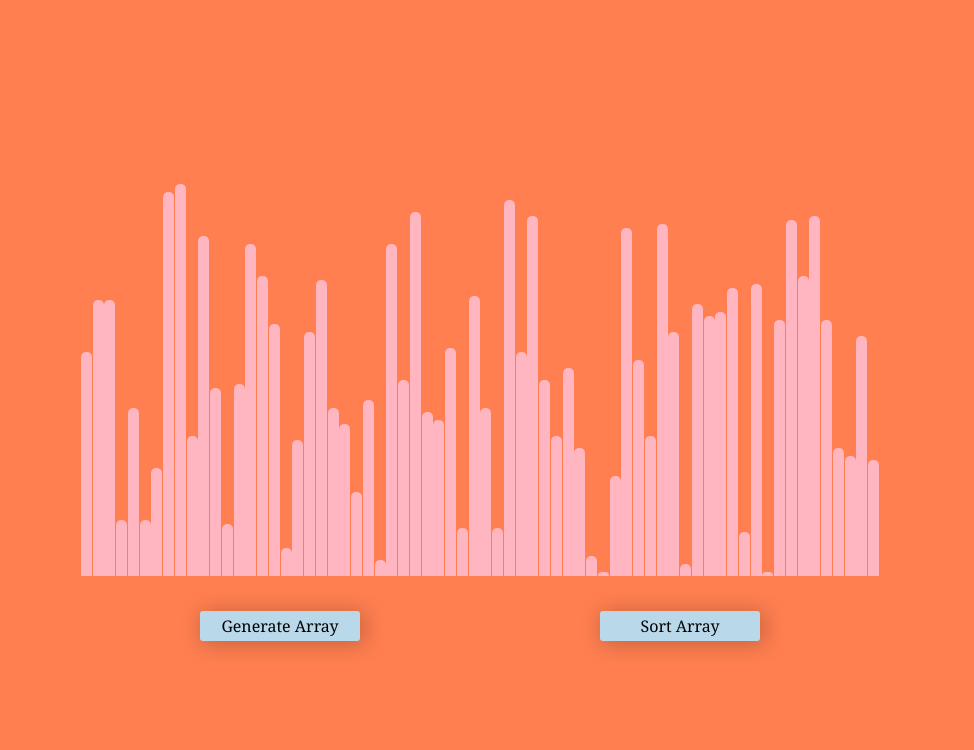
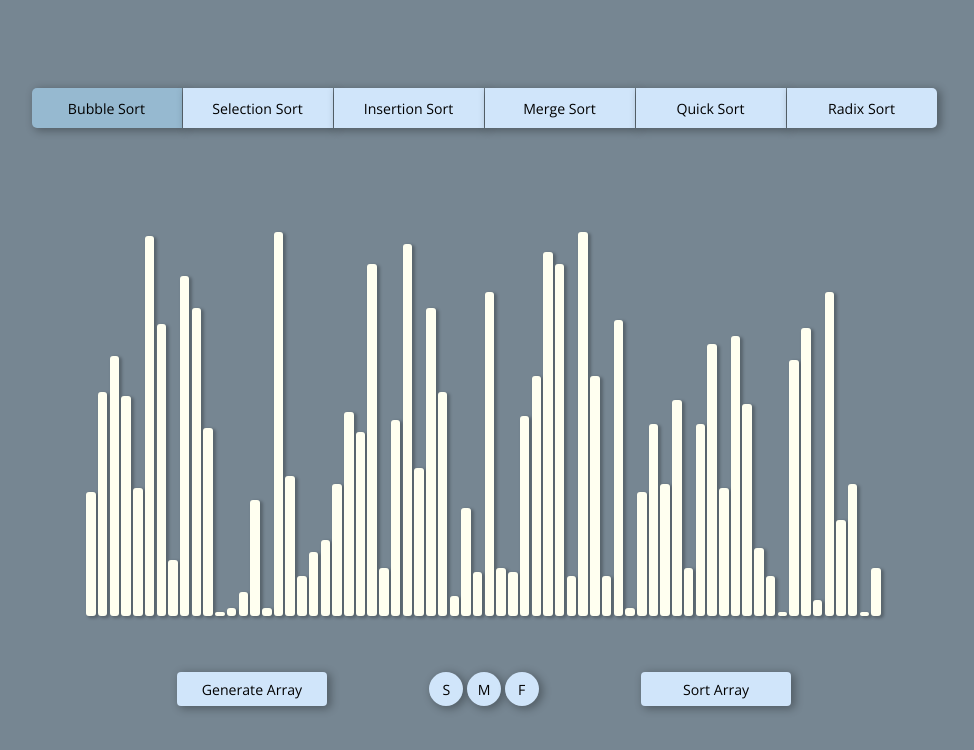
Before and after one commit to Cesar-Mejia/Algorithm-Visualizer, a plain HTML site: page index.html in a window 1280 px wide. Both pictures are taken after a click on the button "Generate Array". Shown: the whole page, without its empty margins (156-1130 px from the left). Drawn offline with nearby package versions, Linux system fonts and the light colour scheme.

Commit message:
Add files via upload

```diff
--- /dev/null
+++ b/algorithms.js
@@ -0,0 +1,46 @@
+export const bubbleSort = async (values) => {
+  values.sortArrayBtn.disabled = true
+  values.generateArrayClicked = false
+  let bars = values.sortingWindow.children
+  let noSwaps
+
+  for (let i = bars.length - 1; i > 0; i--) {
+    noSwaps = true
+
+    for (let j = 0; j < i; j++) {
+      if (values.generateArrayClicked == true) {
+        console.log('click detected!')
+        values.sortArrayBtn.disabled = false
+        return
+      }
+
+      values.changeColor(bars, j, 'orange')
+      values.changeColor(bars, j + 1, 'purple')
+      await values.pause(values)
+
+      let val1 = parseInt(bars[j].style.height, 10)
+      let val2 = parseInt(bars[j + 1].style.height, 10)
+
+      if (val1 > val2) {
+        values.sortingWindow.insertBefore(bars[j + 1], bars[j])
+        await values.pause(values)
+        noSwaps = false
+      }
+
+      values.changeColor(bars, j, 'ivory')
+      values.changeColor(bars, j + 1, 'ivory')
+      if (j === i - 1) values.changeColor(bars, i, 'gray')
+    }
+
+    if (noSwaps) {
+      for (let k = i - 1; k >= 0; k--) {
+        values.changeColor(bars, k, 'gray')
+        await values.pause(values)
+      }
+      break
+    }
+  }
+  values.sortArrayBtn.disabled = false
+}
+
+// --------------------------------------------------------------------------------------- //
--- /dev/null
+++ b/functions.js
@@ -0,0 +1,144 @@
+export const navBtnsSetup = (values) => {
+  let currentSelectedBtn = document.getElementById(values.currentSelection)
+  let selectedBtnColor = 'rgb(150, 185, 208)'
+  let originalBtnColor = '#D0E5FA'
+  currentSelectedBtn.style.backgroundColor = selectedBtnColor
+
+  let navBtns = document.getElementsByClassName('nav-btn')
+  navBtns[0].disabled = true
+
+  let changeColors = (e) => {
+    for (let i = 0; i < navBtns.length; i++) {
+      if (navBtns[i].style.backgroundColor === selectedBtnColor) {
+        navBtns[i].style.backgroundColor = originalBtnColor
+      }
+      e.target.style.backgroundColor = selectedBtnColor
+
+      navBtns[i].disabled = false
+    }
+    e.target.disabled = true
+    values.currentSelection = e.target.id // ------ Sets new globalValues.currentSelection
+  }
+
+  for (let i = 0; i < navBtns.length; i++) {
+    navBtns[i].addEventListener('click', (e) => changeColors(e)) // Sets nav button event listeners
+  }
+}
+
+// -------------------------------------------------------------------------------------------------- //
+
+export const generateArrayBtnSetup = (values) => {
+  const deleteBars = ({ sortingWindow }) => {
+    const removeChildren = (parent) => {
+      while (parent.lastChild) {
+        parent.removeChild(parent.lastChild)
+      }
+    }
+
+    removeChildren(sortingWindow)
+  }
+
+  const generateArrayClickHandler = (values) => {
+    values.generateArrayClicked = true
+    deleteBars(values)
+    values.generateBars(values)
+  }
+
+  const generateArrayBtn = document.getElementById('generate-array-btn')
+  generateArrayBtn.addEventListener('click', () => generateArrayClickHandler(values))
+}
+
+// -------------------------------------------------------------------------------------------------- //
+
+export const sortArrayBtnSetup = (values) => {
+  const activateSortingAlgo = (values) => {
+    switch (values.currentSelection) {
+      case 'bubble-sort-btn':
+        values.bubbleSort(values)
+        break
+      case 'selection-sort-btn':
+        console.log('Selection sort was activated!')
+        break
+      case 'insertion-sort-btn':
+        console.log('Insertion sort was activated!')
+        break
+      case 'merge-sort-btn':
+        console.log('Merge sort was activated!')
+        break
+      case 'quick-sort-btn':
+        console.log('Quick sort was activated!')
+        break
+      case 'radix-sort-btn':
+        console.log('Radix sort was activated!')
+        break
+    }
+  }
+
+  values.sortArrayBtn.addEventListener('click', () => activateSortingAlgo(values))
+}
+
+// -------------------------------------------------------------------------------------------------- //
+
+export const generateBars = ({ sortingWindow }) => {
+  const generateRandomArray = (size) => {
+    let array = []
+    for (let i = 0; i < size; i++) {
+      array.push(Math.floor(Math.random() * 100))
+    }
+    return array
+  }
+
+  let randomArray = generateRandomArray(68)
+
+  randomArray.forEach((number) => {
+    let bar = document.createElement('div')
+    sortingWindow.appendChild(bar)
+    bar.setAttribute('class', 'bar')
+    bar.style.height = `${number * 4}px`
+    if (bar.style.height === '0px') {
+      bar.style.boxShadow = 'none'
+    }
+  })
+}
+
+// -------------------------------------------------------------------------------------------------- //
+
+export const changeColor = (elements, indx, color) => {
+  if (color === 'gray') {
+    elements[indx].style.backgroundColor = '#C8C8C8'
+  }
+  if (color === 'orange') {
+    elements[indx].style.backgroundColor = '#F28C28'
+  }
+  if (color === 'ivory') {
+    elements[indx].style.backgroundColor = 'ivory'
+  }
+  if (color === 'purple') {
+    elements[indx].style.backgroundColor = '#8565c4'
+  }
+}
+
+// -------------------------------------------------------------------------------------------------- //
+
+export const pause = (values) => {
+  let delay
+  if (values.speedMode === 'fast') delay = '0'
+  if (values.speedMode === 'medium') delay = '225'
+  if (values.speedMode === 'slow') delay = '600'
+
+  return new Promise((resolve, reject) => {
+    setTimeout(resolve, delay)
+  })
+}
+
+// -------------------------------------------------------------------------------------------------- //
+
+export const speedBtnsSetup = (values) => {
+  let speedBtns = document.getElementsByClassName('speed-btn')
+
+  for (let i = 0; i < speedBtns.length; i++) {
+    speedBtns[i].addEventListener('click', (e) => {
+      values.speedMode = e.target.id
+    })
+  }
+}
--- a/index.html
+++ b/index.html
@@ -1,23 +1,47 @@
 <!DOCTYPE html>
 <html lang="en">
-<head>
-    <meta charset="UTF-8">
-    <meta http-equiv="X-UA-Compatible" content="IE=edge">
-    <meta name="viewport" content="width=device-width, initial-scale=1.0">
-    <title>Bubble Sort</title>
-    <link rel="stylesheet" href="styles.css">
-</head>
-<body>
-    <div id="container">
+  <head>
+    <meta charset="UTF-8" />
+    <meta http-equiv="X-UA-Compatible" content="IE=edge" />
+    <meta name="viewport" content="width=device-width, initial-scale=1.0" />
+    <title>Algorithm Visualizer</title>
+    <link rel="stylesheet" href="styles.css" />
 
-    </div>
-        <div id="box">
+    <link rel="preconnect" href="https://fonts.googleapis.com" />
+    <link rel="preconnect" href="https://fonts.gstatic.com" crossorigin />
+    <link href="https://fonts.googleapis.com/css2?family=Open+Sans&display=swap" rel="stylesheet" />
+  </head>
 
-        </div>
-    <div id="btn-container">
-        <button id="generateButton" type="button">Generate Array</button>
-        <button id="sortButton" class="sort" type="button">Sort Array</button>
-    </div>
-    <script src="index.js"></script>
-</body>
+  <body>
+    <nav>
+      <ul id="navbar-list">
+        <li>
+          <button id="bubble-sort-btn" class="nav-btn">Bubble Sort</button>
+        </li>
+        <li><button id="selection-sort-btn" class="nav-btn">Selection Sort</button></li>
+        <li><button id="insertion-sort-btn" class="nav-btn">Insertion Sort</button></li>
+        <li><button id="merge-sort-btn" class="nav-btn">Merge Sort</button></li>
+        <li><button id="quick-sort-btn" class="nav-btn">Quick Sort</button></li>
+        <li>
+          <button id="radix-sort-btn" class="nav-btn">Radix Sort</button>
+        </li>
+      </ul>
+    </nav>
+
+    <section id="sorting-window"></section>
+
+    <section>
+      <ul id="control-btns-list">
+        <li><button id="generate-array-btn" class="control-btn">Generate Array</button></li>
+        <li class="speed-btns-container">
+          <button id="slow" class="speed-btn">S</button>
+          <button id="medium" class="speed-btn">M</button>
+          <button id="fast" class="speed-btn">F</button>
+        </li>
+        <li><button id="sort-array-btn" class="control-btn">Sort Array</button></li>
+      </ul>
+    </section>
+
+    <script type="module" src="script.js"></script>
+  </body>
 </html>
--- /dev/null
+++ b/script.js
@@ -0,0 +1,40 @@
+import {
+  navBtnsSetup,
+  generateArrayBtnSetup,
+  speedBtnsSetup,
+  generateBars,
+  sortArrayBtnSetup,
+  changeColor,
+  pause
+} from './functions.js'
+
+import { bubbleSort } from './algorithms.js'
+
+let globalValues = {
+  currentSelection: 'bubble-sort-btn',
+  speedMode: 'fast',
+  sortingWindow: document.getElementById('sorting-window'),
+  sortArrayBtn: document.getElementById('sort-array-btn'),
+  generateArrayBtn: document.getElementById('generate-array-btn'),
+  generateArrayClicked: false,
+  navBtnsSetup: navBtnsSetup,
+  generateBars: generateBars,
+  generateArrayBtnSetup: generateArrayBtnSetup,
+  sortArrayBtnSetup: sortArrayBtnSetup,
+  speedBtnsSetup: speedBtnsSetup,
+  bubbleSort: bubbleSort,
+  changeColor: changeColor,
+  pause: pause
+}
+
+const init = (values) => {
+  values.navBtnsSetup(values)
+  values.generateBars(values)
+  values.generateArrayBtnSetup(values)
+  values.sortArrayBtnSetup(values)
+  values.speedBtnsSetup(values)
+}
+
+document.body.onload = init(globalValues)
+
+// ----------------------------------------------------------------------- //
--- a/styles.css
+++ b/styles.css
@@ -1,57 +1,108 @@
+
+/* ---------------------- Global Styles ------------------------- */
 * {
-    font-family: Cambria, Cochin, Georgia, Times, 'Times New Roman', serif;
-}
-#container {
-    width: 1vw;
-    height: 1vh;
-    margin: auto;
-    padding: 30px;
-    display:  block;
-}
-
-#btn-container {
-    display: flex;
-    width: 800px;
-    margin: auto;
+    font-family: 'Open Sans', sans-serif;
+    font-size: 0.94rem;
+    color: black;
+    padding: 0;
+    margin: 0;
 }
 
 body {
-    background-color: coral;
-    margin-left: 0;
-}
-
-#box {
-    width: 800px;
-    height: 500px;
-    background-color: coral;
-    margin: auto;
+    background-color: #FFAB80;
+    background-color: #768692;
     display: flex;
-    justify-content: space-evenly;
-    align-items: flex-end;
-    border-radius: 5px;
+    flex-direction: column;
 }
 
 button {
-    height: 30px;
-    width: 160px;
-    background-color: #B9D9EB;
-    border-radius: 3px;
-    margin: 35px auto;
-    display: block;
+    background-color: #D0E5FA;
     border: none;
-    box-shadow: 3px 2px 22px 1px rgba(0, 0, 0, 0.24);
-
-    font-size: medium;
+    box-shadow: 3px 2px 8px 1px rgba(0, 0, 0, 0.3);
 }
 
 button:active {
     transform: scale(0.98);
 }
 
-#bar {
-    background-color: lightpink;
-    width: 7px;
-    height: 100px;
-    padding: 2px;
-    border-radius: 5px 5px 0 0;
+ul {
+    list-style: none;
+    display: flex;
+    justify-content: center;
 }
+
+/* -------------------------- Navbar -------------------------- */
+
+#navbar-list {
+    gap: 1px;
+    margin-top: 6vh;
+}
+
+.nav-btn {
+    width: 150px;
+    height: 40px;
+}
+
+#bubble-sort-btn {
+    border-radius: 5px 0 0 5px;
+}
+
+#radix-sort-btn {
+    border-radius: 0 5px 5px 0;
+}
+
+/* --------------------- Sorting Window ---------------------- */
+
+#sorting-window {
+    width: 800px;
+    height: 480px;
+    margin: 0.1vh auto 0;
+    display: flex;
+    align-items: flex-end;
+    justify-content: space-evenly;
+}
+
+.bar {
+    background-color: ivory;
+    width: 9.5px;
+    border-radius: 3px;
+    box-shadow: 2.3px 1.5px 3px .7px rgba(0, 0, 0, 0.25);
+}
+
+/* ------------------ Control Buttons ------------------------ */
+
+#control-btns-list {
+    margin: 7vh auto 0;
+    gap: 8vw;
+}
+
+.control-btn {
+    width: 150px;
+    height: 34px;
+    border-radius: 4px;
+}
+
+.speed-btn {
+    height: 34px;
+    width: 34px;
+    border-radius: 50%;
+}
+
+
+
+/* --------------------- Media Queries ------------------------ */
+
+@media screen and (min-height: 750px) {
+    #navbar-list {
+        margin-top: 11vh;
+    }
+
+    #sorting-window {
+        margin: 1vh auto 0;
+    }
+  }
+
+
+/* #CCCCFF  <<- periwinkle color*/
+/* #F28C28  <<- orange color */
+/* #C8C8C8  <<- Dark Gray color */
```
